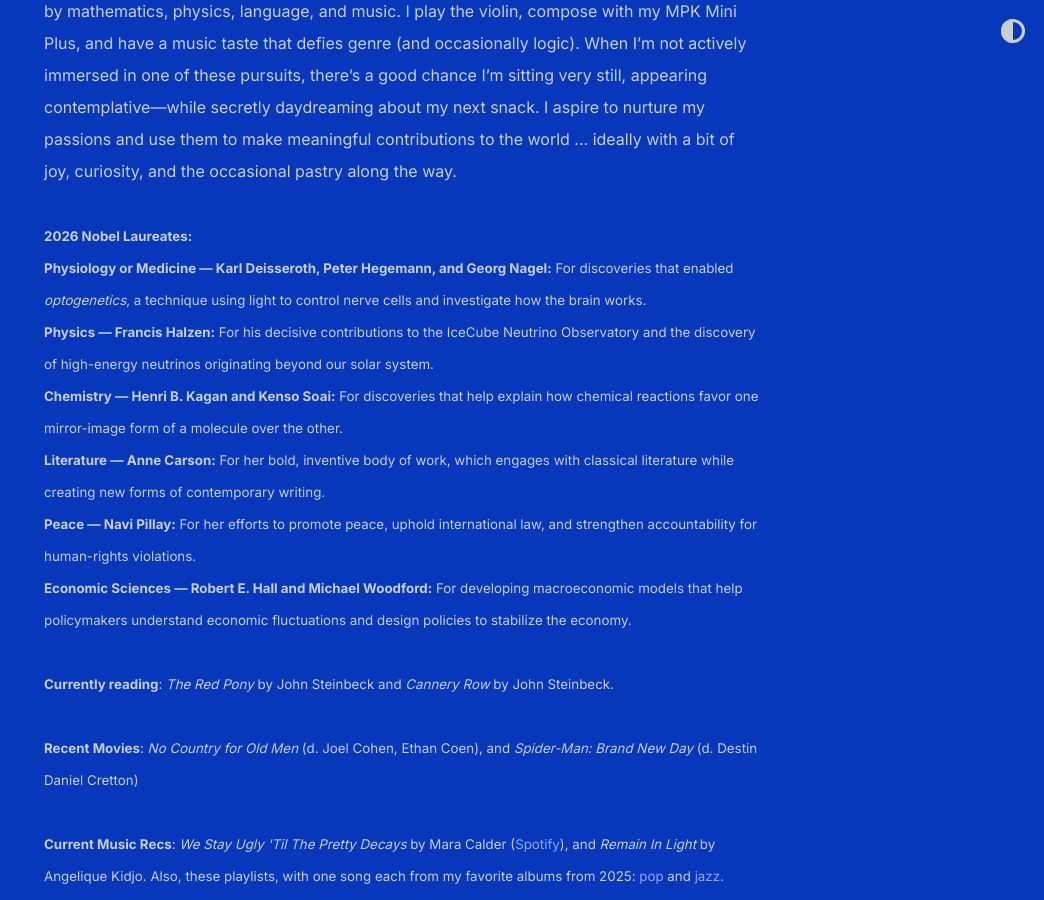
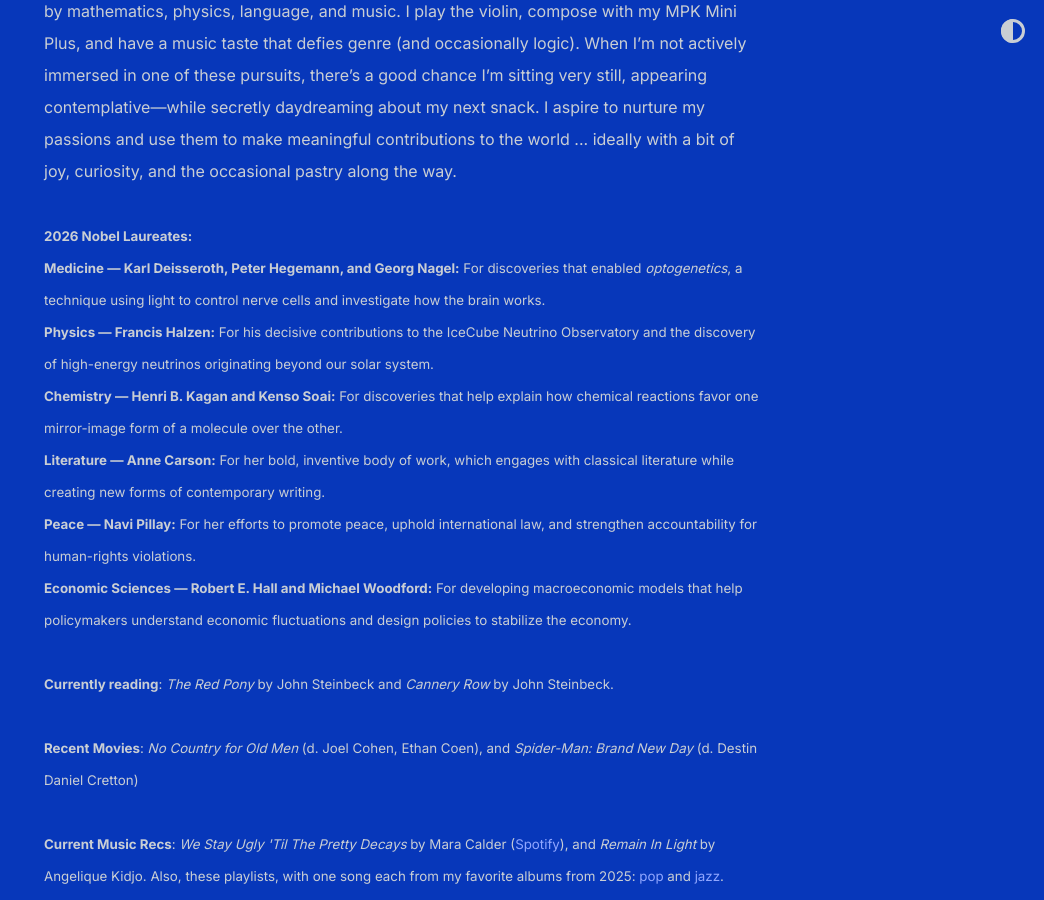
Before and after one commit to shihankanungo/shihankanungo.github.io, a Jekyll site: the page built from index.md, in a window 1280 px wide and 900 px high, scrolled down 535 px. Shown: the whole window, without its empty margins (236-1280 px from the left). Built offline with Jekyll 4.4.1, drawn with Linux system fonts in a browser that asks for light colours.

Commit message:
Update _config.yml

```diff
--- a/_config.yml
+++ b/_config.yml
@@ -7,7 +7,7 @@ description: > # description of the site (multiple lines allowed)
           <br /><br />
 
           <small><b>2026 Nobel Laureates:</b></small><br>
-          <small><b>Physiology or Medicine — Karl Deisseroth, Peter Hegemann, and Georg Nagel:</b> For discoveries that enabled <em>optogenetics</em>, a technique using light to control nerve cells and investigate how the brain works.</small><br>
+          <small><b>Medicine — Karl Deisseroth, Peter Hegemann, and Georg Nagel:</b> For discoveries that enabled <em>optogenetics</em>, a technique using light to control nerve cells and investigate how the brain works.</small><br>
           <small><b>Physics — Francis Halzen:</b> For his decisive contributions to the IceCube Neutrino Observatory and the discovery of high-energy neutrinos originating beyond our solar system.</small><br>
           <small><b>Chemistry — Henri B. Kagan and Kenso Soai:</b> For discoveries that help explain how chemical reactions favor one mirror-image form of a molecule over the other.</small><br>
           <small><b>Literature — Anne Carson:</b> For her bold, inventive body of work, which engages with classical literature while creating new forms of contemporary writing.</small><br>
```
